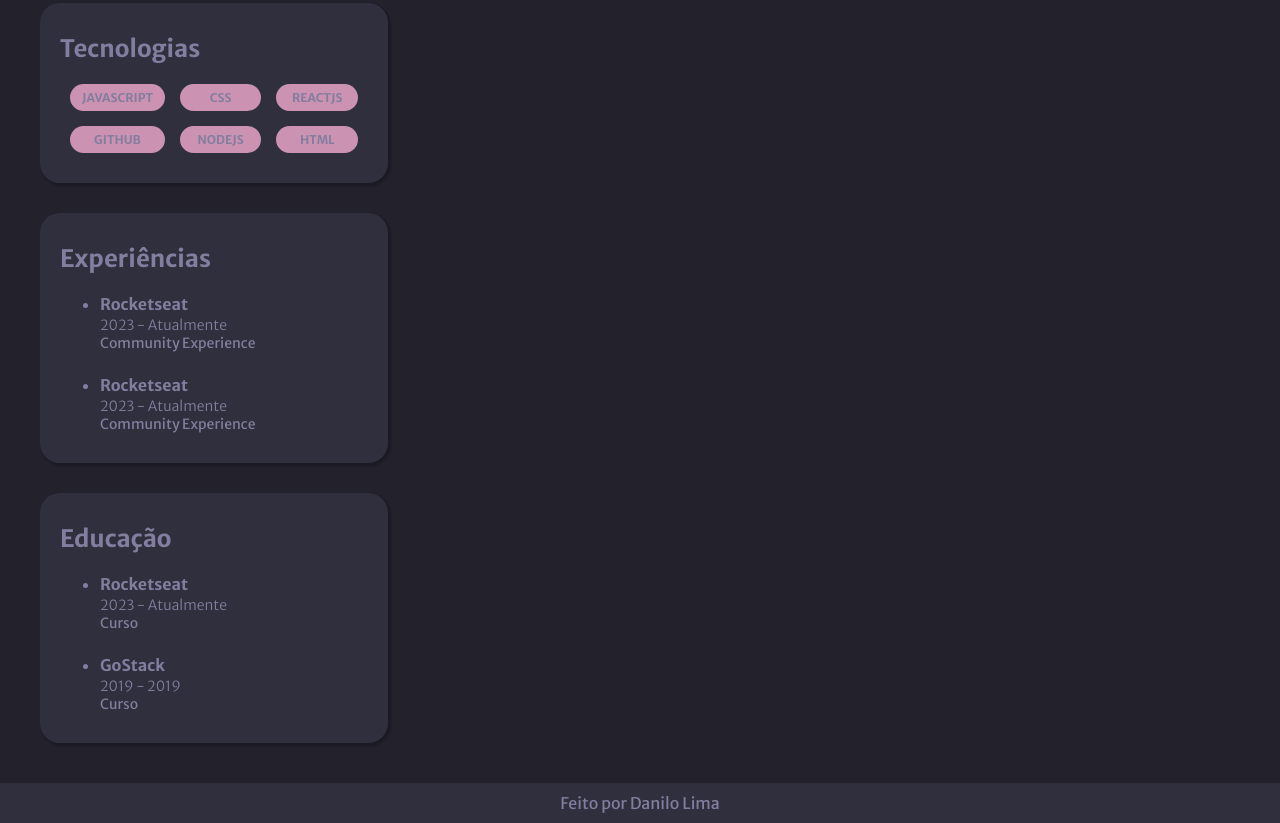
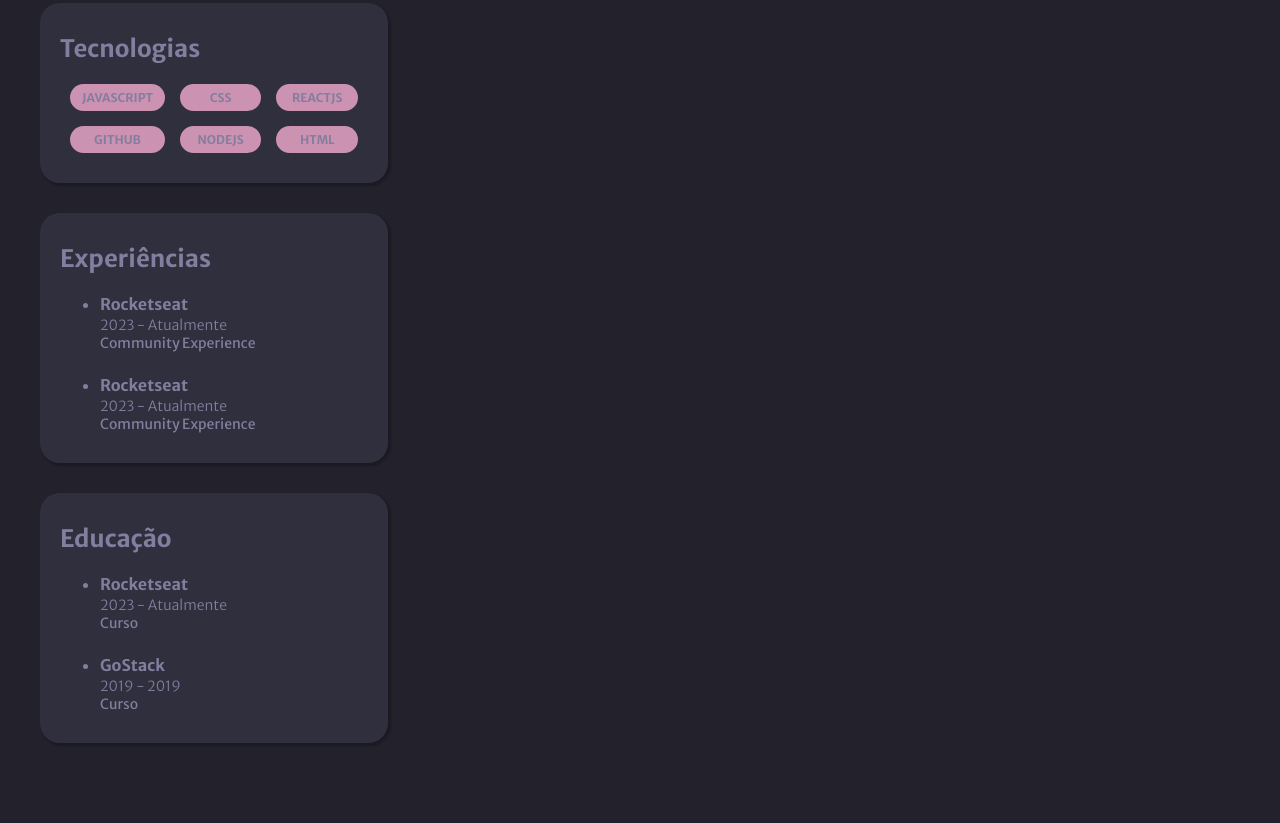
Before and after one commit to danilolima17/desafio-portfolio-1, a plain HTML site: page index.html in a window 1280 px wide. Shown: the part 769-1592 px from the top of the page. After the commit the page ends 1552 px from the top, so only its background shows below. Drawn offline with Linux system fonts and the light colour scheme.

Commit message:
fist commi

```diff
--- a/index.html
+++ b/index.html
@@ -230,9 +230,8 @@
                 </section>
             </div>
         </section>
+
     </main>
-    <footer>
-        <a href="https://github.com/danilolima17">Feito por Danilo Lima</a>
-    </footer>
+
 </body>
 </html>
--- a/styles.css
+++ b/styles.css
@@ -236,11 +236,7 @@ a {
     font-size: 12px;
 }
 
-footer{
+footer {
+    background: var(--bg-cards);
     width: 100%;
-    display: flex;
-    align-items: center;
-    justify-content: center;
-    padding: 10px 0px;
-    background: var(--bg-cards);
 }
```
